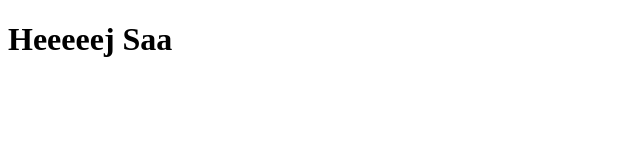
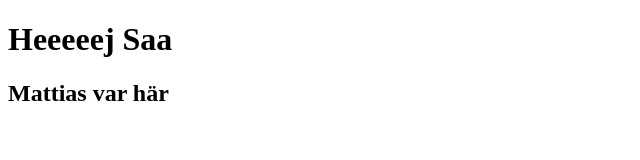
Before and after one commit to Sannaasp/githubtest, a plain HTML site: page index.html in a window 1280 px wide. Shown: the whole page, without its empty margins (0-640 px from the left). Drawn offline with Linux system fonts and the light colour scheme.

Commit message:
Mattias la till en h2

```diff
--- a/index.html
+++ b/index.html
@@ -6,6 +6,7 @@
     <meta name="viewport" content="width=device-width, initial-scale=1.0" />
     <title>Hej, detta är en sida</title>
     <h1>Heeeeej Saa</h1>
+    <h2>Mattias var här</h2>
   </head>
   <body></body>
 </html>
```
